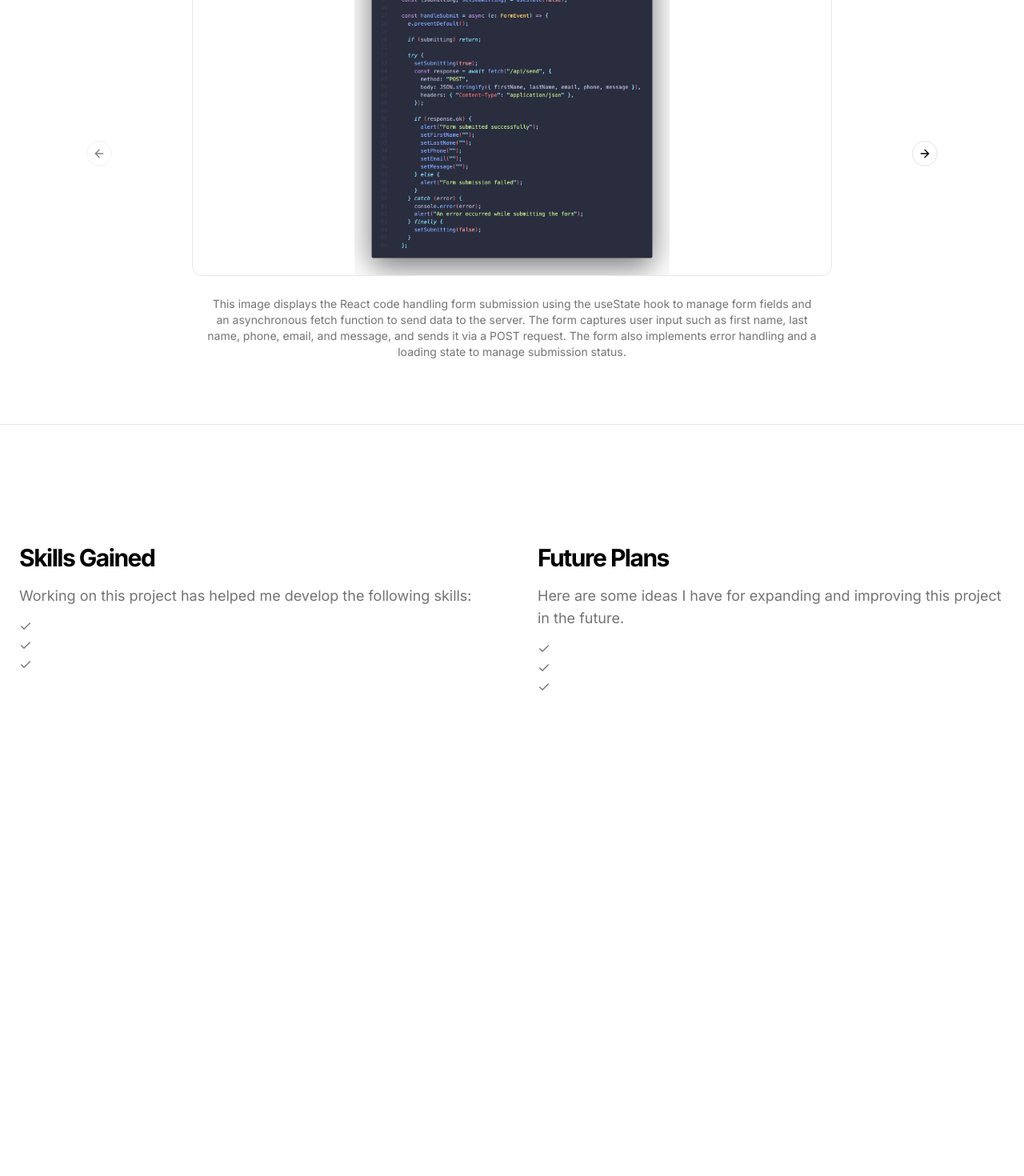
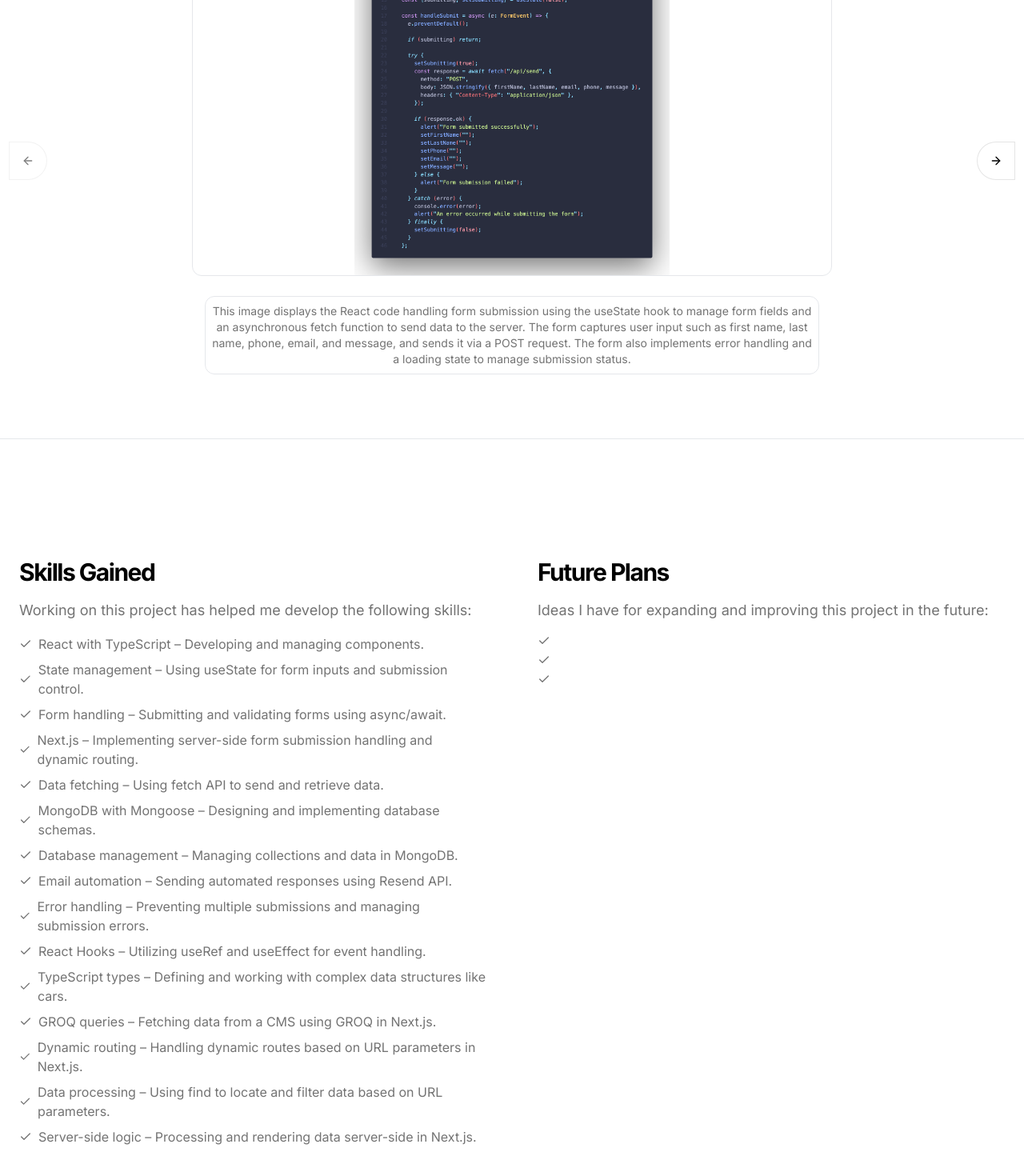
Before and after one commit to yanis900/my-portfolio, a Next.js app: page /projects/carviewer in a window 1280 px wide. Shown: the part 788-2258 px from the top of the page at 80% size. Before the commit the page ends 1783 px from the top, so only its background shows below. Built offline with nearby package versions, Linux system fonts and the light colour scheme.

Commit message:
update carousel and add more info for cryptoapp

```diff
--- a/app/contants.ts
+++ b/app/contants.ts
@@ -66,14 +66,60 @@ export const projects = [
       },
       10: {
         src: "/carapp/react-email.png",
-        description: "",
+        description:
+          "This image displays the React component responsible for generating and sending personalized emails in the Car Viewer App. The component uses the Resend API to dynamically populate the email content with the recipient's first and last name. Styled using Tailwind CSS, the email includes a thank-you message confirming receipt of the user's message and provides details about the expected response time. The component demonstrates the integration of React, Resend API, and Tailwind to create responsive and customized email templates.",
       },
       11: {
         src: "/carapp/contact-component.png",
-        description: "",
+        description:
+          "This image shows the React contact form component that captures user input such as first name, last name, email, phone number, and message. It uses useState to manage the form's state and handle input changes. Upon form submission, the component sends the data to a server via an async function and displays feedback to the user. The component is designed to ensure smooth form submission with proper validation and error handling, providing a seamless user experience.",
       },
       12: {
         src: "/carapp/sanity-studio.png",
+        description:
+          "This image displays the Sanity Studio interface used for managing and editing content in the Car Viewer App. Sanity Studio provides a user-friendly CMS where car listings can be created, updated, and organized. The interface allows you to input various details about each car, such as make, model, year, price, and more. It also supports uploading images and generating slugs for dynamic routing. This setup makes it easy to manage car data in a structured and visually intuitive environment.",
+      },
+    },
+    skills: {
+      "1": "React with TypeScript – Developing and managing components.",
+      "2": "State management – Using useState for form inputs and submission control.",
+      "3": "Form handling – Submitting and validating forms using async/await.",
+      "4": "Next.js – Implementing server-side form submission handling and dynamic routing.",
+      "5": "Data fetching – Using fetch API to send and retrieve data.",
+      "6": "MongoDB with Mongoose – Designing and implementing database schemas.",
+      "7": "Database management – Managing collections and data in MongoDB.",
+      "8": "Email automation – Sending automated responses using Resend API.",
+      "9": "Error handling – Preventing multiple submissions and managing submission errors.",
+      "10": "React Hooks – Utilizing useRef and useEffect for event handling.",
+      "11": "TypeScript types – Defining and working with complex data structures like cars.",
+      "12": "GROQ queries – Fetching data from a CMS using GROQ in Next.js.",
+      "13": "Dynamic routing – Handling dynamic routes based on URL parameters in Next.js.",
+      "14": "Data processing – Using find to locate and filter data based on URL parameters.",
+      "15": "Server-side logic – Processing and rendering data server-side in Next.js.",
+    },
+    plans: {
+      1: "",
+      2: "",
+      3: "",
+    },
+  },
+  {
+    name: "Github Api Tracker",
+    img: "/images/githubapp.png",
+    src: "",
+    slug: "githubapp",
+    description:
+      "Connect your Github and Compete with friends on contributions.",
+    icons: {
+      1: "/icons/next.svg",
+      2: "/icons/javascript.svg",
+      3: "/icons/mongodb.svg",
+      4: "/icons/nodejs.svg",
+      5: "/icons/express.svg",
+    },
+    images: {
+      1: {
+        src: "",
         description: "",
       },
     },
@@ -89,22 +135,9 @@ export const projects = [
     },
   },
   {
-    name: "Github Api Tracker",
-    img: "/images/githubapp.png",
-    slug: "githubapp",
-    description:
-      "Connect your Github and Compete with friends on contributions.",
-    icons: {
-      1: "/icons/next.svg",
-      2: "/icons/javascript.svg",
-      3: "/icons/mongodb.svg",
-      4: "/icons/nodejs.svg",
-      5: "/icons/express.svg",
-    },
-  },
-  {
     name: "Crypto Dashboard App",
     img: "/images/cryptoapp1.png",
+    src: "",
     slug: "cryptoapp",
     description:
       "Stay on top of your crypto investments with our Crypto Dashboard.",
@@ -115,6 +148,22 @@ export const projects = [
       4: "/icons/three.svg",
       5: "/icons/web3js.png",
     },
+    images: {
+      1: {
+        src: "",
+        description: "",
+      },
+    },
+    skills: {
+      1: "",
+      2: "",
+      3: "",
+    },
+    plans: {
+      1: "",
+      2: "",
+      3: "",
+    },
   },
 ];
 
--- a/app/projects/[slug]/page.tsx
+++ b/app/projects/[slug]/page.tsx
@@ -86,15 +86,14 @@ export default function Page({
               {project.images &&
                 Object.values(project.images).map((image, index) => (
                   <CarouselItem key={index}>
-                    <div className="flex flex-col items-center gap-2 cursor-pointer">
+                    <div className="flex flex-col items-center gap-2">
                       <img
                         width={800}
                         src={image.src}
-                        alt={`Project Image ${index + 1}`}
                         className="mx-auto aspect-video overflow-hidden rounded-xl object-contain border"
                       />
                       <hr />
-                      <p className="text-sm text-muted-foreground mt-2 max-w-3xl text-center">
+                      <p className="text-sm text-muted-foreground mt-2 max-w-3xl text-center border p-2 rounded-xl">
                         {image.description}
                       </p>
                     </div>
@@ -132,8 +131,8 @@ export default function Page({
               Future Plans
             </h2>
             <p className="text-muted-foreground md:text-lg">
-              Here are some ideas I have for expanding and improving this
-              project in the future.
+              Ideas I have for expanding and improving this project in the
+              future:
             </p>
             <ul className="grid gap-2 text-muted-foreground">
               {project.plans &&
--- a/components/acerternityui/3d-pin.tsx
+++ b/components/acerternityui/3d-pin.tsx
@@ -74,7 +74,7 @@ export const PinPerspective = ({
             className="relative gradient flex space-x-2 items-center z-10 rounded-full bg-zinc-950 py-0.5 px-4 ring-1 ring-white/10"
             style={{ pointerEvents: "auto" }}
           >
-            <span className="relative z-20 gradient text-white text-xs font-bold inline-block p-2">
+            <span className="relative z-20 gradient text-white text-s font-bold inline-block p-1.5">
               {title}
             </span>
 
--- a/components/ui/carousel.tsx
+++ b/components/ui/carousel.tsx
@@ -162,7 +162,7 @@ const CarouselContent = React.forwardRef<
         ref={ref}
         className={cn(
           "flex",
-          orientation === "horizontal" ? "-ml-4" : "-mt-4 flex-col",
+          // orientation === "horizontal" ? "-ml-4" : "-mt-4 flex-col",
           className
         )}
         {...props}
@@ -185,7 +185,7 @@ const CarouselItem = React.forwardRef<
       aria-roledescription="slide"
       className={cn(
         "min-w-0 shrink-0 grow-0 basis-full",
-        orientation === "horizontal" ? "pl-4" : "pt-4",
+        // orientation === "horizontal" ? "pl-4" : "pt-4",
         className
       )}
       {...props}
@@ -206,9 +206,9 @@ const CarouselPrevious = React.forwardRef<
       variant={variant}
       size={size}
       className={cn(
-        "absolute  h-8 w-8 rounded-full",
+        "absolute h-12 w-12 rounded-tr-full rounded-br-full",
         orientation === "horizontal"
-          ? "-left-12 top-1/2 -translate-y-1/2"
+          ? "left-0 top-1/2 -translate-y-1/2"
           : "-top-12 left-1/2 -translate-x-1/2 rotate-90",
         className
       )}
@@ -235,9 +235,9 @@ const CarouselNext = React.forwardRef<
       variant={variant}
       size={size}
       className={cn(
-        "absolute h-8 w-8 rounded-full",
+        "absolute h-12 w-12 rounded-tl-full rounded-bl-full",
         orientation === "horizontal"
-          ? "-right-12 top-1/2 -translate-y-1/2"
+          ? "right-0 top-1/2 -translate-y-1/2"
           : "-bottom-12 left-1/2 -translate-x-1/2 rotate-90",
         className
       )}
```
